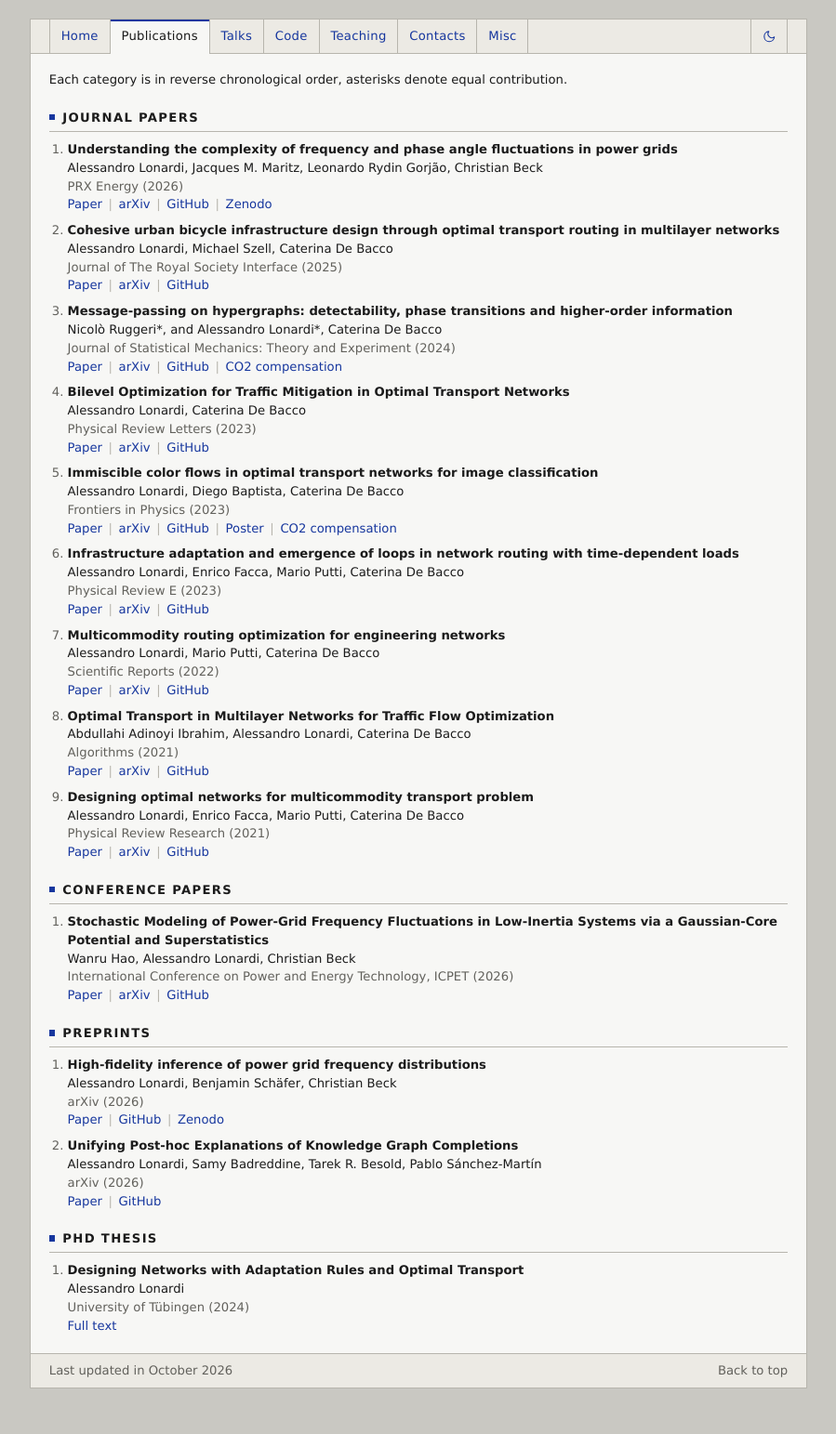
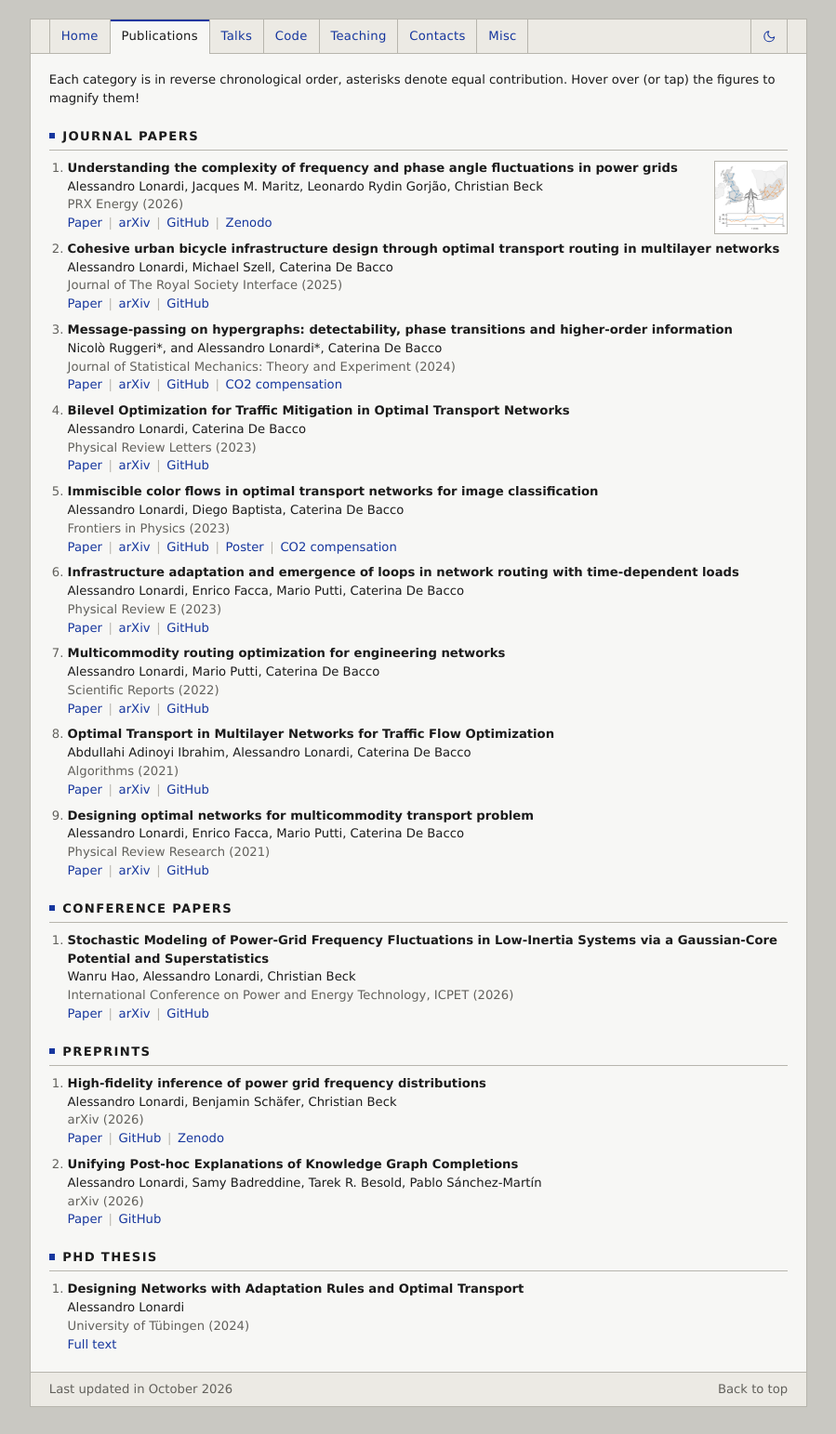
Before and after one commit to aleable/aleable.github.io, a Jekyll site: the page built from publications.html, in a window 1280 px wide. Shown: the whole page at 93% size, without its empty margins (190-1089 px from the left). Built offline with Jekyll 4.4.1, drawn with Linux system fonts in a browser that asks for light colours.

Commit message:
figure pub tab

```diff
--- a/assets/js/bibtex.js
+++ b/assets/js/bibtex.js
@@ -175,12 +175,44 @@
         return parts.join("");
     }
 
+    // Small figure to the left of an entry; it grows on hover or tap.
+    function renderThumb(entry) {
+        const src = entry.fields.figure;
+        if (!src) return "";
+        return `<button type="button" class="pub-thumb" aria-expanded="false" aria-label="Magnify figure"><img src="${escapeHtml(src)}" alt="Figure for ${escapeHtml(entry.fields.title || "")}" loading="lazy" /></button>`;
+    }
+
+    // Tap (or click) toggles a thumbnail; tapping elsewhere, Escape or
+    // moving the mouse away closes it. Mouse hover is handled in CSS.
+    function setupThumbs(container) {
+        const closeAll = (except) => {
+            container.querySelectorAll('.pub-thumb[aria-expanded="true"]').forEach((t) => {
+                if (t !== except) t.setAttribute("aria-expanded", "false");
+            });
+        };
+        document.addEventListener("click", (event) => {
+            const thumb = event.target.closest(".pub-thumb");
+            closeAll(thumb);
+            if (thumb) {
+                const open = thumb.getAttribute("aria-expanded") !== "true";
+                thumb.setAttribute("aria-expanded", String(open));
+            }
+        });
+        document.addEventListener("keydown", (event) => {
+            if (event.key === "Escape") closeAll(null);
+        });
+        container.querySelectorAll(".pub-thumb").forEach((thumb) => {
+            thumb.addEventListener("mouseleave", () => thumb.setAttribute("aria-expanded", "false"));
+        });
+    }
+
     function renderEntry(entry) {
         const title = escapeHtml(entry.fields.title || "");
         const authors = renderAuthors(entry.fields.author);
         const referenceText = renderReferenceText(entry);
         const linksRow = renderLinksRow(entry);
-        return `<li>
+        const thumb = renderThumb(entry);
+        return `<li${thumb ? ' class="has-thumb"' : ""}>${thumb}
             <p id="${entry.key}">
                 <strong>${title}</strong><br />
                 ${authors}<br />
@@ -205,6 +237,7 @@
             .join("\n");
 
         container.innerHTML = html;
+        setupThumbs(container);
     }
 
     function applyHashHighlight() {
--- a/files/publications.bib
+++ b/files/publications.bib
@@ -8,6 +8,7 @@
   doi       = {10.1103/w42m-gb7l},
   venue     = {PRX Energy (2026)},
   venue_url = {https://journals.aps.org/prxenergy/accepted/10.1103/w42m-gb7l},
+  figure    = {/files/understanding_figure.png},
   links     = {arXiv::https://arxiv.org/abs/2604.03133;
                GitHub::https://github.com/aleable/power-grid-complexity;
                Zenodo::https://zenodo.org/records/19397526}
--- a/publications.html
+++ b/publications.html
@@ -4,7 +4,7 @@
 ---
 
 <div class="content">
-    <p>Each category is in reverse chronological order, asterisks denote equal contribution.</p>
+    <p>Each category is in reverse chronological order, asterisks denote equal contribution. Hover over (or tap) the figures to magnify them!</p>
     <div id="pub-list">
         <p>Loading publications&hellip;</p>
     </div>
--- a/style.css
+++ b/style.css
@@ -512,6 +512,76 @@
     color: var(--border-strong);
 }
 
+/* publications: thumbnail spanning the entry's lines, enlarged on hover or tap */
+.has-thumb>p {
+    overflow: hidden;
+}
+
+/* fixed slot keeps the text in place while the image grows out of it */
+.pub-thumb {
+    float: right;
+    position: relative;
+    width: 79px;
+    height: 79px;
+    margin: 0.2em 0 0 0.9em;
+    padding: 0;
+    border: none;
+    background: none;
+    cursor: zoom-in;
+}
+
+.pub-thumb[aria-expanded="true"] {
+    cursor: zoom-out;
+}
+
+/* sizes animate instead of scaling, so the border stays 1px */
+.pub-thumb img {
+    position: absolute;
+    top: 0;
+    right: 0;
+    display: block;
+    width: 100%;
+    height: 100%;
+    border: 1px solid var(--border-strong);
+    background: #fff;
+    box-sizing: border-box;
+    transition: width 0.15s ease-in, height 0.15s ease-in;
+}
+
+.pub-thumb[aria-expanded="true"] img {
+    width: min(360px, 80vw);
+    height: min(360px, 80vw);
+    z-index: 1;
+    transition: width 0.22s cubic-bezier(0.2, 0, 0, 1), height 0.22s cubic-bezier(0.2, 0, 0, 1);
+}
+
+/* mouse and trackpad only: magnify after a short hover, so passing over does nothing */
+@media (hover: hover) and (pointer: fine) {
+    .pub-thumb:hover img {
+        width: min(360px, 80vw);
+        height: min(360px, 80vw);
+        z-index: 1;
+        transition: width 0.22s cubic-bezier(0.2, 0, 0, 1) 0.1s, height 0.22s cubic-bezier(0.2, 0, 0, 1) 0.1s;
+    }
+}
+
+.pub-thumb:focus-visible {
+    outline: none;
+}
+
+.pub-thumb:focus-visible img {
+    outline: 1px dotted var(--link);
+    outline-offset: 2px;
+}
+
+@media (prefers-reduced-motion: reduce) {
+    .pub-thumb img,
+    .pub-thumb:hover img,
+    .pub-thumb[aria-expanded="true"] img {
+        transition: none;
+    }
+}
+
 .cite-ref {
     margin-left: 0.15em;
     white-space: nowrap;
```
Also changed, not shown: files/understanding_figure.png (added).
